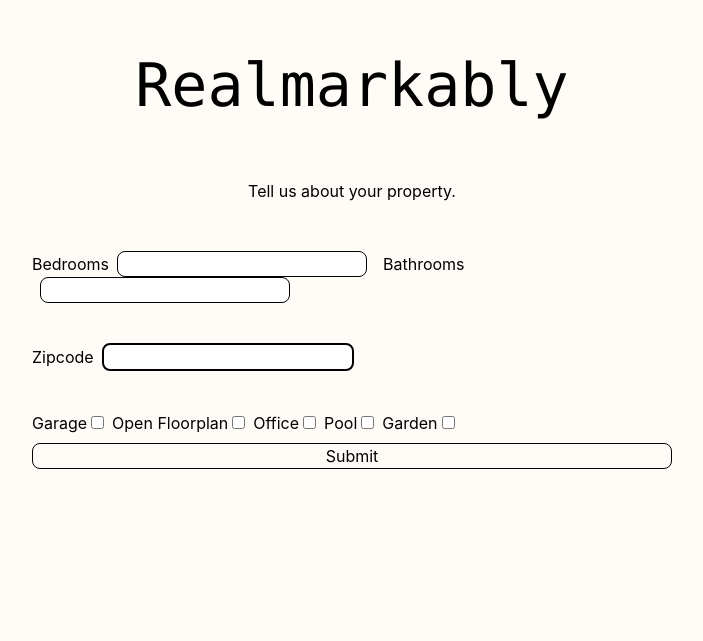
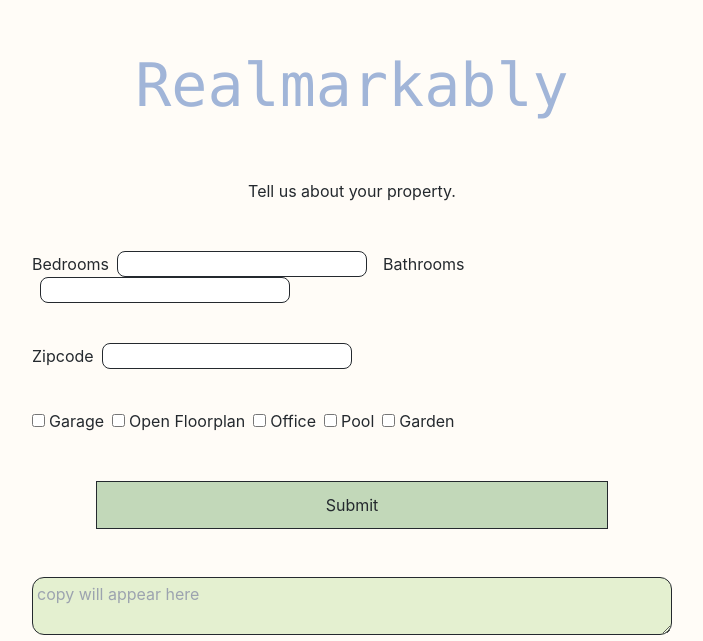
Before and after one commit to jgrossberg/franklin, a Next.js app: page / in a window 1280 px wide. Shown: the part 202-843 px from the top of the page, without its empty margins (288-991 px from the left). Before the commit the page ends 800 px from the top, so only its background shows below. Built offline with nearby package versions, Linux system fonts and the light colour scheme.

Commit message:
fix styling good for now

```diff
--- a/components/propertyDetailForm.js
+++ b/components/propertyDetailForm.js
@@ -1,5 +1,4 @@
 import React from "react";
-import styles from "./propertyDetailForm.module.css";
 
 class PropertyDetailForm extends React.Component {
   constructor(props) {
@@ -24,8 +23,8 @@ class PropertyDetailForm extends React.Component {
 
   render() {
     return (
-      <div>
-        <p className="text-rose-400 mt-16 text-center">
+      <div className="text-gunmetal">
+        <p className="mt-16 text-center">
           Tell us about your property.
           <br />
           <br />
@@ -37,7 +36,7 @@ class PropertyDetailForm extends React.Component {
               Bedrooms
               <input
                 type="text"
-                className="ml-2 mr-4 border border-gunmetal-300 rounded-lg"
+                className="ml-2 mr-4 border border-gunmetal rounded-lg"
                 id="bedrooms"
                 value={this.state.values.bedrooms}
                 onChange={this.handleChange}
@@ -47,7 +46,7 @@ class PropertyDetailForm extends React.Component {
               Bathrooms
               <input
                 type="text"
-                className="ml-2 border rounded-lg"
+                className="ml-2 border border-gunmetal rounded-lg"
                 id="bathrooms"
                 value={this.state.values.bathrooms}
                 onChange={this.handleChange}
@@ -60,7 +59,7 @@ class PropertyDetailForm extends React.Component {
               Zipcode
               <input
                 type="text"
-                className="ml-2 border-2 border-rose-300 rounded-lg"
+                className="ml-2 border border-gunmetal rounded-lg"
                 id="bedrooms"
                 value={this.state.values.zipcode}
                 onChange={this.handleChange}
@@ -69,63 +68,68 @@ class PropertyDetailForm extends React.Component {
           </div>
           <br></br>
           <label>
-            Garage
             <input
               type="checkbox"
-              className="ml-1 mr-2"
+              className="mr-1"
               id="garage"
               value={this.state.values.garage}
               onChange={this.handleChange}
             />
+            Garage
           </label>
-
           <label>
-            Open Floorplan
             <input
               type="checkbox"
-              className="ml-1 mr-2"
+              className="ml-2 mr-1"
               id="floorplan"
               value={this.state.values.openFloorplan}
               onChange={this.handleChange}
             />
           </label>
+          Open Floorplan
           <label>
-            Office
             <input
               type="checkbox"
-              className="ml-1 mr-2"
+              className="ml-2 mr-1"
               id="office"
               value={this.state.values.office}
               onChange={this.handleChange}
             />
+            Office
           </label>
           <label>
-            Pool
             <input
               type="checkbox"
-              className="ml-1 mr-2"
+              className="ml-2 mr-1"
               id="pool"
               value={this.state.values.pool}
               onChange={this.handleChange}
             />
+            Pool
           </label>
           <label>
-            Garden
             <input
               type="checkbox"
-              className="ml-1 mr-2"
+              className="ml-2 mr-1"
               id="garden"
               value={this.state.values.garden}
               onChange={this.handleChange}
             />
+            Garden
           </label>
           <br></br>
           <input
             type="submit"
-            className="w-full mt-2 border border-white-300 rounded-lg"
+            className="block mx-auto h-12 w-4/5 mt-12 border bg-teagreen"
             value="Submit"
           />
         </form>
+
+        <textarea
+          label="output"
+          placeholder="copy will appear here"
+          className="mt-12 p-1 w-full border bg-lightgreen border-gunmetal rounded-xl"
+        ></textarea>
       </div>
     );
   }
--- a/pages/index.js
+++ b/pages/index.js
@@ -14,8 +14,8 @@ export default function Home() {
 
       {/* <main className={styles.main}> */}
 
-      <h1 className="pt-64 text-6xl text-center">
-        <code className="text-rose-400">Realmarkably</code>
+      <h1 className="pt-64 text-6xl text-center text-blue">
+        <code>Realmarkably</code>
       </h1>
 
       <div className="container mx-auto w-1/2" id="propertyform">
--- a/tailwind.config.js
+++ b/tailwind.config.js
@@ -7,11 +7,12 @@ module.exports = {
     colors: {
       transparent: "transparent",
       current: "currentColor",
-      gunmetal: "#24292E",
-      lightblue: "#A1B5D8",
-      white: "#FFFCF7",
-      lightgreen: "#E4F0D0",
-      teagreen: "#C2D8B9",
+      'blue': "#A1B5D8",
+      'gunmetal': "#24292e",
+      'white': "#FFFCF7",
+      'lightgreen': "#E4F0D0",
+      'teagreen': "#C2D8B9",
+      'rose': "#ff0000",
     },
     extend: {},
   },
```
Also changed, not shown: 2 other files (tests, documents, lock files or other folders).
